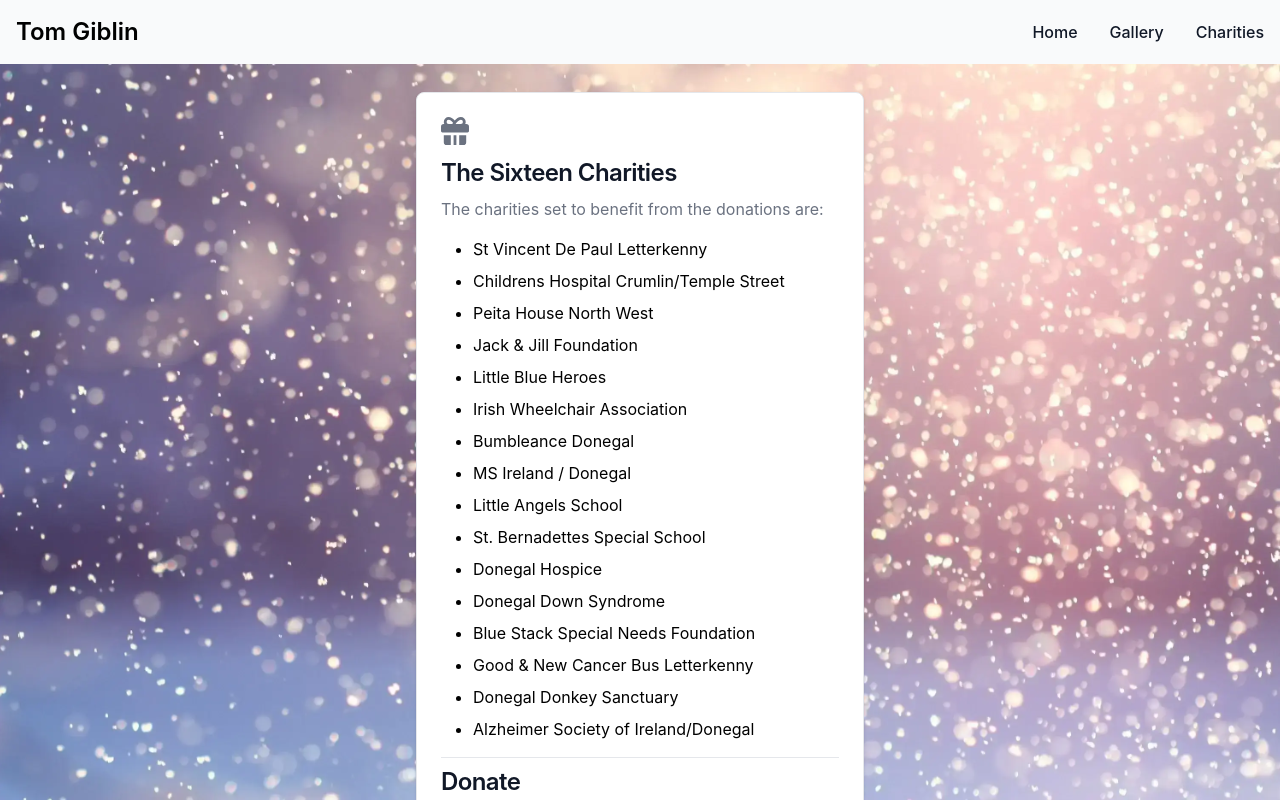
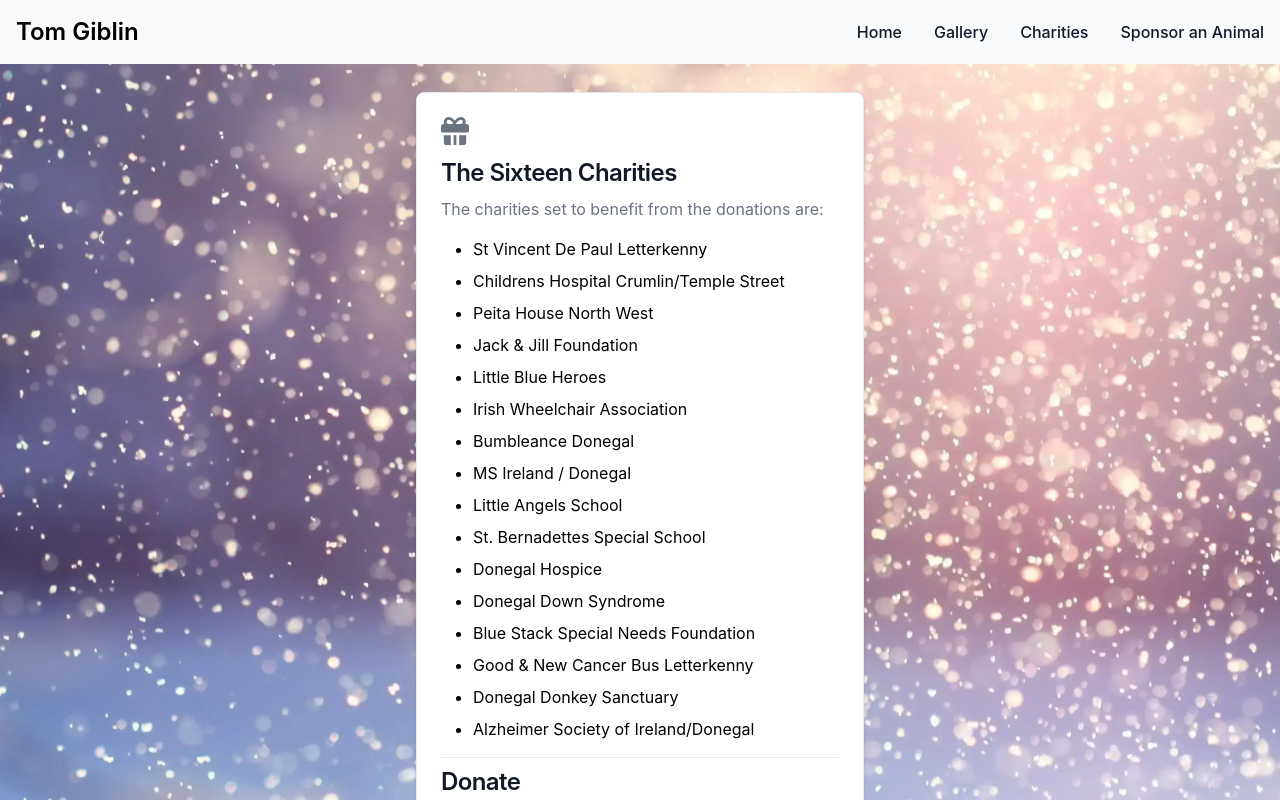
Before and after one commit to Dee-McG/nativity-lights, a plain HTML site: page charities.html in a window 1280 px wide. Shown: the top 800 px of the page. Drawn offline with nearby package versions, Linux system fonts and the light colour scheme.

Commit message:
Add Sponsor an Animal to the menu and sitemap
Co-Authored-By: Claude Opus 5.5 <noreply@anthropic.com>
Claude-Session: https://claude.ai/code/session_01QnEqGNaRFF4JuBk6dDoKDn

```diff
--- a/charities.html
+++ b/charities.html
@@ -82,6 +82,13 @@
                   href="charities.html"
                   class="block py-2 px-3 md:p-0 text-gray-900 rounded hover:bg-gray-100 md:hover:bg-transparent md:border-0 md:hover:text-blue-700"
                   >Charities</a
+                >
+              </li>
+              <li>
+                <a
+                  href="sponsors.html"
+                  class="block py-2 px-3 md:p-0 text-gray-900 rounded hover:bg-gray-100 md:hover:bg-transparent md:border-0 md:hover:text-blue-700"
+                  >Sponsor an Animal</a
                 >
               </li>
             </ul>
```
Also changed, not shown: gallery.html (+7 -0 lines), index.html (+7 -0 lines), sitemap.xml (+7 -0 lines).
